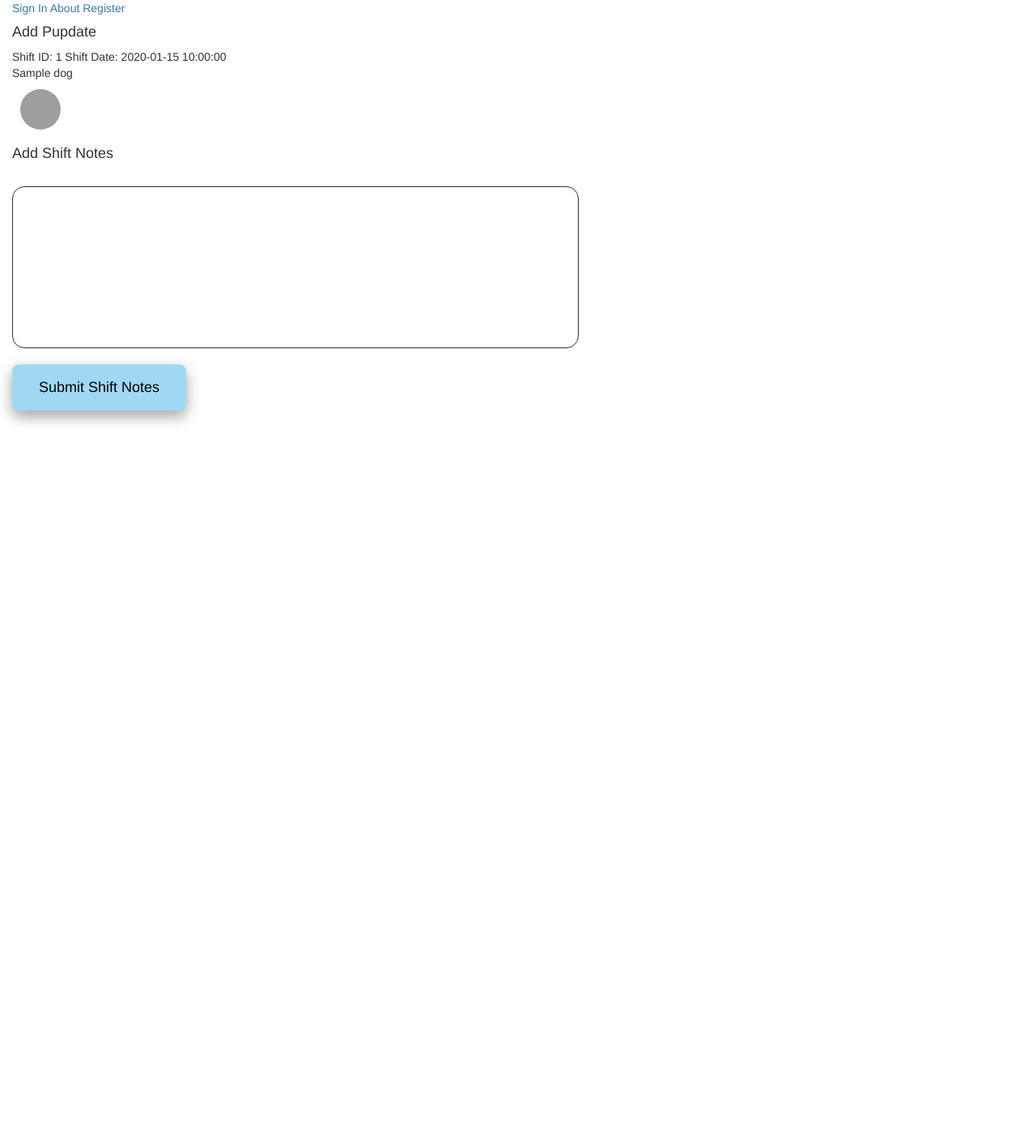
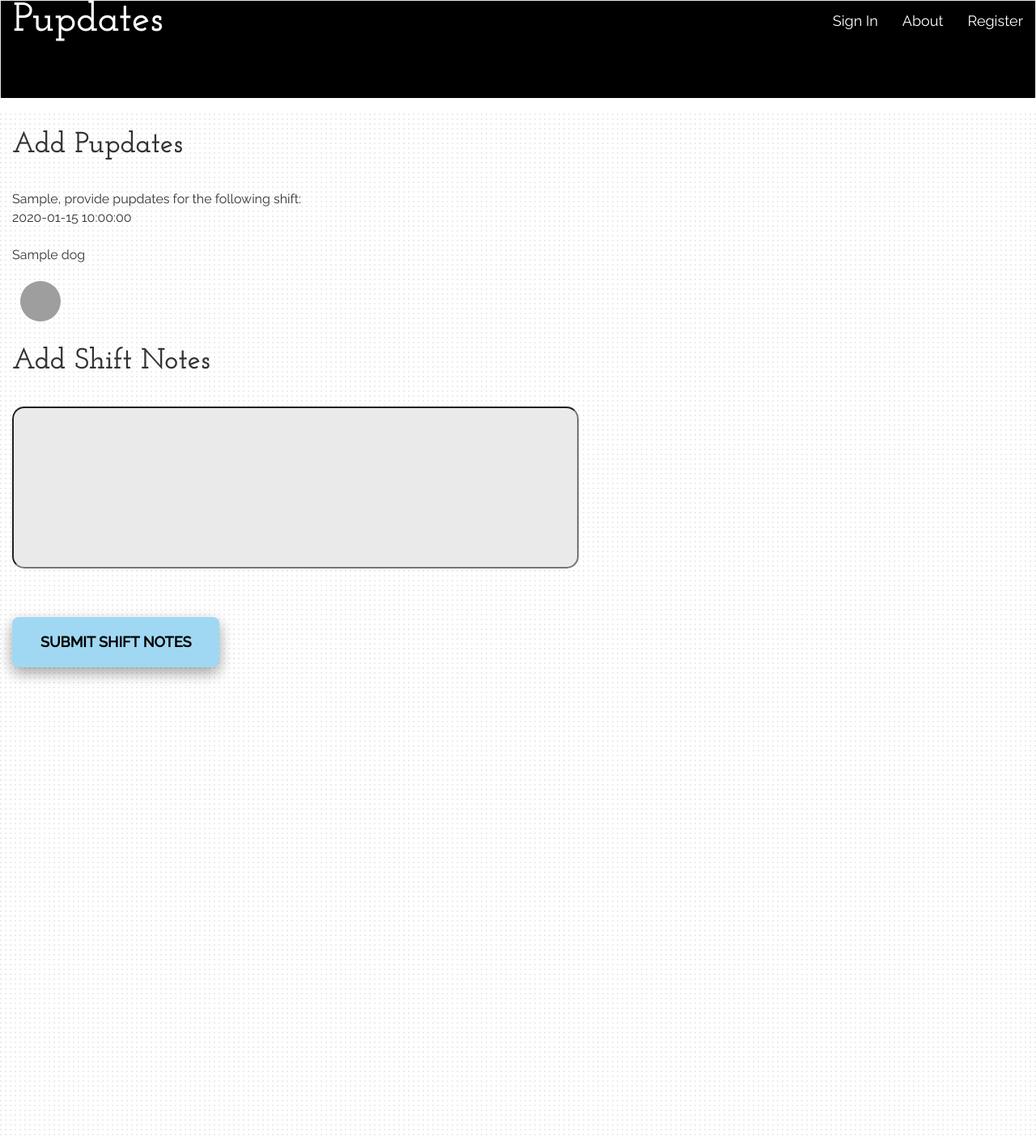
Before and after one commit to laura-mahoney/The-Barn, a Flask app: template templates/addnotes.html in a window 1280 px wide. Shown: the whole page at 81% size. Before the commit the page ends 523 px from the top, so only its background shows below. Run offline with Flask 2, Linux system fonts and the light colour scheme; tables that the repository leaves empty hold one stand-in row (values such as "Sample post"); the template is opened without the code that fills it: values that come from a table or form of the project are taken from there, most other values are stand-ins (such as "Sample title", 1, 10 or a date in 2020); some libraries are stand-ins or nearby versions; grey boxes are pictures that could not be loaded.

Commit message:
made changes to styles

```diff
--- a/server.py
+++ b/server.py
@@ -12,20 +12,6 @@ from datetime import datetime, time, date
 from sqlalchemy import desc
 from json import loads
 
-""" facebook authentication """
-
-# APP_ID = os.environ['APP_ID']
-# APP_SECRET = os.environ['APP_SECRET']
-# authorization_base_url = 'https://www.facebook.com/dialog/oauth'
-# token_url =  'http://graph.facebook.com/oauth/access_token'
-# redirect_uri = 'https://localhost:5000/process_login'
-
-
-# facebook = OAuth2Session(APP_ID, redirect_uri=redirect_uri)
-# facebook = facebook_compliance_fix(facebook)
-
-# os.environ['OAUTHLIB_INSECURE_TRANSPORT'] = '1'
-
 app = Flask(__name__)
 
 app.secret_key = "hghghghg"
@@ -33,17 +19,7 @@ app.secret_key = "hghghghg"
 app.config['TEMPLATES_AUTO_RELOAD'] = True
 app.config['SEND_FILE_MAX_AGE_DEFAULT'] = 0
 
-# assets = Environment(app)
-
 app.jinja_env.undefined = StrictUndefined
-# assets.url = app.static_url_path
-# app.config['ASSETS_DEBUG'] = True
-
-
-# def save_created_state(state):
-#     pass
-# def is_valid_state(state):
-#     return True
 
 
 #routes
@@ -56,43 +32,11 @@ def index_page():
 
     return render_template("homepage.html")
 
-# @app.route('/login')
-# def login():
-#     """ Loggin In With Facebook"""
-#     authorization_url, state = facebook.authorization_url(authorization_base_url)
-#     print 'Please authorize', authorization_url
-
-#     return redirect(authorization_url, code=302)
-
-
 @app.route('/register', methods=["GET"])
 def register_form():
     """ Show form for user signup."""
 
     return render_template("register_form.html")
-
-
-# @app.route('/process_login')
-# def facebook_auth():
-#"""Process login with facebook """
-
-#     error = request.args.get('error', '')
-#     if error:
-#         return "Error: " + error
-
-#     state = request.args.get('state', '')
-
-#     if not is_valid_state(state):
-#         abort(403)
-#     code = request.args.get('code')
-#     print 20 * '*'
-#     print code
-
-#     facebook.fetch_token(token_url, APP_SECRET=APP_SECRET, authorization_response="http://localhost:5000/process_login?code="+code+"&state"+state)
-
-#     r = facebook.get('https://graph.facebook.com/me?')
-#     return render_template('base.html', content=r.content)
-
 
 
 @app.route('/register', methods=['POST'])
@@ -140,8 +84,6 @@ def sign_in_process():
         return redirect("/sign_in")
 
     session["crew_id"] = crew.crew_id
-    # Barncrew.query.get(session["crew_id"])
-
 
     shift_id = Shift.query.all()
     all_crew = Barncrew.query.all()
@@ -150,8 +92,6 @@ def sign_in_process():
     recent_notes = Shift.query.get(recent_shift)
 
     recent_dogshifts = Dogshift.query.filter(Dogshift.shift_id==recent_shift).all() #query for all of the pupdates of this shift id
-
-    # previous_dogshift = Dogshift.query.get(recent_shift-1).all()
 
     flash("Logged in")
     return render_template("barn.html", crew=crew, dogs=dogs, all_crew=all_crew, shift_id=shift_id, recent_notes=recent_notes, recent_dogshifts=recent_dogshifts)
@@ -163,14 +103,11 @@ def logged_in():
     crew = Barncrew.query.get(session['crew_id'])
     dogs = db.session.query(Dog).all()
 
-    #shift_id = Shift.query.all()
     all_crew = Barncrew.query.all()
     recent_shift = Shift.query.order_by(Shift.date_time.desc()).first().shift_id#query for most recent notes by date and time
     recent_notes = Shift.query.get(recent_shift)
 
     recent_dogshifts = Dogshift.query.filter(Dogshift.shift_id==recent_shift).all() #query for all of the pupdates of this shift id
-
-    # previous_dogshift = Dogshift.query.filter(Dogshift.shift_id==(recent_shift-1)).all()
 
     return render_template("barn.html", crew=crew, dogs=dogs, all_crew=all_crew, recent_notes=recent_notes, recent_dogshifts=recent_dogshifts)
 
@@ -288,8 +225,6 @@ def post_notes():
     shift = Shift.query.get(shift_id)
     shift.notes = request.form.get('notes')
 
-    # shift_id = Shift.query.get(session['shift_id']) #querying databse for shift_id stored in session
-
     db.session.commit()
 
     flash("You've added general barn notes!")
@@ -330,9 +265,6 @@ def get_reports():
     #querying for the current dog's playmates
     dog_playmates = Dogplaymates.query.filter_by(dog_id=current_id).all()
 
-    #alll of the dog objects
-    # dogs = db.session.query(Dog).all()
-
     #query for dogshifts of this dog to get scores of the current dog
     dsids = []
 
@@ -347,16 +279,16 @@ def get_reports():
         scores.append(dogscore.score)
 
     #get the averages of all the scores
-    averages = {'wait': 0, 'sit': 0, 'down': 0, 'drop': 0, 'leaveit': 0, 'shake': 0, 'stay': 0}
+    averages = {'Wait': 0, 'Sit': 0, 'Down': 0, 'Drop': 0, 'Leave It': 0, 'Shake': 0, 'Stay': 0}
 
     for item in scores:
-        averages['wait']=averages['wait']+int(item[0])
-        averages['sit']=averages['sit']+int(item[1])
-        averages['down']=averages['down']+int(item[2])
-        averages['drop']=averages['drop']+int(item[3])
-        averages['leaveit']=averages['leaveit']+int(item[4])
-        averages['shake']=averages['shake']+int(item[5])
-        averages['stay']=averages['stay']+int(item[6])
+        averages['Wait']=averages['Wait']+int(item[0])
+        averages['Sit']=averages['Sit']+int(item[1])
+        averages['Down']=averages['Down']+int(item[2])
+        averages['Drop']=averages['Drop']+int(item[3])
+        averages['Leave It']=averages['Leave It']+int(item[4])
+        averages['Shake']=averages['Shake']+int(item[5])
+        averages['Stay']=averages['Stay']+int(item[6])
 
     if len(scores)>1:
         for key in averages:
@@ -372,26 +304,27 @@ def get_reports():
                     {
                         "data": averages.values(),
                         "backgroundColor": [
-                            "#70ffca",
-                            "#70ffca",
-                            "#70ffca",
-                            "#70ffca",
-                            "#70ffca",
-                            "#70ffca",
-                            "#70ffca",
-                            "#70ffca",
+                            "#96FFF3",
+                            "#96D7FF",
+                            "#96A2FF",
+                            "#96FFBF",
+                            "#A2FF96",
+                            "#8BFCE6",
+                            "#A1BFFF"
                         ],
                         "hoverBackgroundColor": [
-                            "#FF6384",
-                            "#36A2EB",
+                            "#C0C2C0",
+                            "#C0C2C0",
+                            "#C0C2C0",
+                            "#C0C2C0",
+                            "#C0C2C0",
+                            "#C0C2C0",
+                            "#C0C2C0"
                         ]
 
                     }]
         }
 
-    print averages['wait']
-    print averages['sit']
-    print averages['shake']
 
     #a list of all the current dog's dog friend ids, not unique
     dog_friends_ids = []
@@ -399,15 +332,6 @@ def get_reports():
     for friends in dog_playmates:
         dog_friends_ids.append(friends.play_mate1)
         dog_friends_ids.append(friends.play_mate2)
-
-    #counts the frequency of a dog friendship
-    # dog_frequency={}
-
-    # for friends in dog_friends_ids:
-    #     if friends in dog_frequency:
-    #         dog_frequency[friends] += 1
-    #     else:
-    #         dog_frequency[friends] = 1
 
 
     #this initializes the first index of the node list as a dictionary with nodes and sources defined as the current dog's dog name
--- a/static/css/thebarn.css
+++ b/static/css/thebarn.css
@@ -1,8 +1,28 @@
+
+.nav, .navbar, .navbar-default, .navbar-default, .container-fluid {
+  background-color: black;
+  color: white;
+  border-radius: 0px;
+  font-size: 18px;
+  height: 120px;
+  font-family: 'Raleway', sans-serif;
+}
+
+.navbar-default .navbar-brand {
+  color: white;
+  font-size: 50px;
+  font-family: 'Josefin Slab', serif;
+
+}
+
+.navbar-default .navbar-nav>li>a {
+  color: white;
+
+}
 
 .mainBoard{
   padding: 50px;
 }
-
 
 #dogPictures{
   padding: 50px;
@@ -36,26 +73,30 @@
 .container {
   margin: 0;
   width: 100%;
+  background-image: url("subtle_dots_@2X.png");
+  padding-bottom: 500px;
+
 
 }
 
 .textbox {
   height: 200px;
   width: 700px;
-  border: 1px solid;
+  background-color: #eaeaea;
   border-radius: 15px;
+
 }
 
 .pupdatebox {
-  height: 50px;
-  width: 150px;
-  border: 1px solid;
+  height: 150px;
+  width: 400px;
+  background-color: #eaeaea;
   border-radius: 15px;
 }
 
 #submitButton {
     background-color: #a0d8f3;
-    border: #a0d8f3 1px solid;
+    border: #a0d8f3 3px solid;
     color: black;
     padding: 15px 32px;
     text-align: center;
@@ -64,20 +105,24 @@
     font-size: 18px;
     border-radius: 8px;
     box-shadow: 0 8px 16px 0 rgba(0,0,0,0.2), 0 6px 20px 0 rgba(0,0,0,0.19);
-
+    font-family: 'Raleway', sans-serif;
+    font-weight: bold;
 }
 
 #pupdateButton {
-    background-color: #a0d8f3;
-    border: #a0d8f3 1px solid;
+    background-color: #A2FF96;
+    border: #A2FF96 3px solid;
     color: black;
-    padding: 15px 32px;
+    padding: 6px 14px;
     text-align: center;
     text-decoration: none;
     display: inline-block;
     font-size: 18px;
     border-radius: 8px;
     box-shadow: 0 8px 16px 0 rgba(0,0,0,0.2), 0 6px 20px 0 rgba(0,0,0,0.19);
+    font-family: 'Raleway', sans-serif;
+    font-weight: bold;
+
 }
 
 #submitButton:hover {
@@ -88,76 +133,29 @@
   background-color: white;
 }
 
+.formHeadings {
+  font-family: 'Josefin Slab', serif;
+  font-size: 18px;
+}
 
-
-/*#dogp1   {
-    float: left;
-
+#comChart{
+  display: block;
+  margin: auto;
+  width: 40%;
 
 }
 
-#dogp2   {
-    float: left;
+.dogCommandsGraph {
+  max-height: 550px;
+  max-width: 650px;
+  align-content: center;
 
 }
-
-#dogp4   {
-    float: left;
-
-}
-
-#dogp5   {
-    float: left;
-
-}
-
-#dogp7   {
-    float: left;
-
-}
-
-#dogp8   {
-    float: left;
-
-}
-
-#dogp10   {
-    float: left;
-
-}
-
-#dogp11   {
-    float: left;
-
-}
-
-
-#dogp13   {
-    float: left;
-
-}
-
-#dogp14   {
-    float: left;
-
-}
-*/
-
-.node {
-      fill: #ccc;
-      stroke-width: 2px;
-    }
 
 .link {
       stroke: #777;
       stroke-width: 3px;
     }
-text {
-      fill: #000;
-      font: 10px sans-serif;
-      pointer-events: none;
-    }
-
 
 
 .miniDogPicture   {
@@ -169,7 +167,20 @@ text {
     vertical-align: top;
 }
 
+.dogNames{
+  font-family: 'Raleway', sans-serif;
+  font-size: 16px;
 
+}
+
+.pupdateForm, .dogForm, .subText{
+  font-family: 'Raleway', sans-serif;
+  font-size: 16px;
+}
+
+.icon{
+
+}
 
 .dogIntakeProfile {
   vertical-align: top;
--- a/static/js/dog-shift.js
+++ b/static/js/dog-shift.js
@@ -4,50 +4,6 @@
 
 
 $(document).ready(function(){
-
-// var proclicks = 0;
-// //this function shows and hides the intake information for a given dog on the barn page
-// function showIntakeData(evt){
-//     $('.dogIntakeProfile').hide();
-
-//     var allDogs = [1,2,3,4,5,6,7,8,9,10,11,12,13,14,15];
-//     var thisDog = evt.target.attributes['data-dog'].value;
-
-//     for(var i = 0; i<=allDogs.length; i++){
-//         if(i != thisDog){
-//             $("#dogp" + i).fadeTo("slow", 0.33)
-//         };
-//     };
-
-//     var currentDogProfile = evt.target.attributes['data-dog'].value;
-
-//     if(proclicks%2 == 0){
-//         $('.dogIntakeProfile').hide();
-//         $("#" + currentDogProfile).show();
-//         $(".dogFriendGraph").show();
-//         $(".dogCommandsGraph").show();
-//         proclicks = proclicks + 1;
-
-//     } else {
-//         $("#" + currentDogProfile).hide();
-//         proclicks = proclicks + 1;
-//         $('.dogPicture').fadeTo("fast", 1);
-//         $(".dogFriendGraph").hide();
-//         $(".dogCommandsGraph").hide();
-//     };
-
-
-// }
-
-// $(".dogPicture").on("click", showIntakeData);
-
-// Kennel ID: {{ dog.kennel_id }}<br>\
-// Breed: {{ dog.breed }}<br>\
-// Gender: {{ dog.gender }}<br>\
-// Altered: {{ dog.altered }}<br>\
-// Age: {{ dog.age }}<br>\
-// Intake Date: {{ dog.intake_date }}<br>\
-// <br>\
 
 var proclicks = 0;
 
@@ -82,14 +38,18 @@ function dataShown(results){
         }
 
         $("#intakeData").html("<p>" +
-        "Name:" + results.name +"<br>" +
-        "Kennel:" + results.kennel +"<br>" +
-        "Breed:" + results.breed +"<br>" +
-        "Gender:" + results.gender + "<br>" +
-        "Altered:" + results.altered + "<br>" +
-        "Age:" + results.age + "<br>" +
-        "Intake Date:" + results.intakedate + "<br>" +
-        "Latest Pupdate:" + results.recentnotes + "</p>");
+        "Intake Data" + "<br>" + "<br>" +
+        "Name:  " + results.name +"<br>" +
+        "Latest Pupdate:  " + results.recentnotes + "<br>" +
+        "<br>" +
+        "Kennel:  " + results.kennel +"<br>" +
+        "Breed:  " + results.breed +"<br>" +
+        "Gender:  " + results.gender + "<br>" +
+        "Altered:  " + results.altered + "<br>" +
+        "Age:  " + results.age + "<br>" +
+        "Intake Date:  " + results.intakedate + "<br>" +
+        "<br>" +
+        "<br>" + "Playmate and Behavioral Skills Graphs" + "</p>");
     };
 
 }
@@ -114,12 +74,26 @@ function makeCommandsGraph(data){
             type: 'bar',
             data: data.command_data,
             options: {
+                    legend: {
+                        display: false
+                            },
                     scales: {
                         yAxes: [{
                             ticks: {
-                                beginAtZero:true
+                                beginAtZero:true,
+                                fontSize: 18,
+                                fontFamily: "Raleway"
+
                                     }
-                                }]
+                                }],
+                        xAxes: [{
+                            ticks: {
+                                fontSize: 18,
+                                fontFamily: "Raleway"
+
+                            }
+                        }]
+
                             }
                         }
           });
@@ -144,22 +118,6 @@ function checkPlaymates(evt){
     $.post("/reports.json", currentDogId, playmatesReceived);
 
 };
-
-/*
-$(".dogPicture").on('click', handleClick;
-
-function handleClick()
-{
-    // Get the current clicked picture.
-    // If currentItem matches clicked item, return... do nothing
-    // If nothing clicked, clear current item
-    // Save the current click as current item
-    // Load new data
-
-
-}
-
-*/
 
 $(".dogPicture").on('click', checkPlaymates);
 
@@ -225,24 +183,4 @@ function addPupdates(evt){
 
 $(".pupdateForm").submit(addPupdates);
 
-
-
-
-
-// //an AJAX get request that calculates all scores of dogs and displays number
-// function displayCommandsScore(){
-
-//     $.get()
-// };
-
-
-
-
-// //an AJAX get request that reports all actvities over a week for a specific dog
-// function reportCommandsScore(){
-//     return true
-// };
-
-
-
 });
--- a/templates/addnotes.html
+++ b/templates/addnotes.html
@@ -1,23 +1,31 @@
 {% extends 'base.html' %}
 {% block content %}
+<div class="formHeadings">
+    <h1>Add Pupdates</h1><br>
+</div>
 
-<h4>Add Pupdate</h4>
 <script src="https://code.jquery.com/jquery.js" type="text/javascript"></script>
-Shift ID: {{ shift_id }}
-Shift Date: {{ new_shift.date_time }}
+
+<div class="subText">
+    {{ crew.fname }}, provide pupdates for the following shift: <br>{{ new_shift.date_time }}<br><br>
+</div>
 
 {% for dog in dogs %}
-  <div>
-  <p class="dogNames" data-dog="{{ dog.dog_id }}">{{ dog.dog_name }}
-  <img src= "static/images/{{ dog.dog_name }}.jpg" id="miniDogp{{ dog.dog_id }}" class="miniDogPicture"></p>
-  </div>
-  <div>
-     <img src= "static/images/bone.png" id="{{ dog.dog_id }}bone" style="display: none;">
-  </div>
+    <div class="dogNames">
+        <p data-dog="{{ dog.dog_id }}">{{ dog.dog_name }}</p>
+    </div>
 
-  <div class="dogForm" id="{{ dog.dog_id }}" style="display: none;">
+    <div>
+        <img src= "static/images/{{ dog.dog_name }}.jpg" class="miniDogPicture" id="miniDogp{{ dog.dog_id }}">
+    </div>
+
+    <div class="icon">
+        <img src= "static/images/bone.png" id="{{ dog.dog_id }}bone" style="display: none;">
+    </div>
+
+    <div class="dogForm" id="{{ dog.dog_id }}" style="display: none;">
 <!-- this page will provide a form for daily shift entries, the intake information will eventually include playmates -->
-{{ crew.fname }}, provide a pupdate for {{ dog.dog_name }}<br>
+<br>
 
 <!-- the form will submit data to database about the dogs activities per shift -->
 <form class="pupdateForm" action="/dog/notes" method="POST">
@@ -143,7 +151,9 @@ Shift Date: {{ new_shift.date_time }}
     <br>
     <input type="text" class="pupdatebox" name="pupdatenotes">
     <br>
+    <br>
     <input type="submit" id="pupdateButton" value="Submit Pupdate">
+    <br>
     <br>
 
     <input type="hidden" name="shift-id" value={{ shift_id }}>
@@ -152,12 +162,17 @@ Shift Date: {{ new_shift.date_time }}
 </div>
 {% endfor %}
 
-<h4>Add Shift Notes</h4><br>
-
+<div class="formHeadings">
+    <h1>Add Shift Notes</h1><br>
+</div>
 <form action="/submitnotes" id="generalNotes" method="POST">
     <input type="text" class="textbox" name="notes"><br>
     <input type="hidden" name="shift-id" value={{ shift_id }}><br>
-    <input type="submit" id="submitButton" value="Submit Shift Notes"><br>
+    <br>
+    <br>
+    <input type="submit" id="submitButton" value="SUBMIT SHIFT NOTES"><br>
+    <br>
+    <br>
 </form>
 <br>
 <br>
--- a/templates/base.html
+++ b/templates/base.html
@@ -4,27 +4,39 @@
     <title></title>
     <link href="https://maxcdn.bootstrapcdn.com/bootstrap/3.3.7/css/bootstrap.min.css" rel="stylesheet">
     <link href="/static/css/thebarn.css" rel="stylesheet">
+    <link href="https://fonts.googleapis.com/css?family=Josefin+Slab:600,700|Raleway:400,500" rel="stylesheet">
 </head>
 
 <body>
+<nav class="navbar navbar-default">
         <div class="container-fluid">
-
+            <div class="navbar-header">
+                <a class="navbar-brand" href="#">Pupdates</a>
+            </div>
+            <div id="navbar">
+                <ul class="nav navbar-nav">
                     {% if "crew_id" in session %}
-        <a href="/thebarn">The Barn</a>
-        <a href="/calendar">Shift Calendar</a>
-        <a href="/logout">Logout</a>
+                    <li><a href="/thebarn">The Barn</a></li>
+                    <li><a href="/calendar">Shift Calendar</a></li>
+                    <li><a href="/logout">Logout</a></li>
                     {% else %}
-        <a href="/sign_in">Sign In</a>
-        <a href="about.html">About</a>
-        <a href="/register">Register</a>
+                </ul>
+                <ul class="nav navbar-nav navbar-right">
+                    <li><a href="/sign_in">Sign In</a></li>
+                    <li><a href="about.html">About</a></li>
+                    <li><a href="/register">Register</a></li>
                     {% endif %}
-
+                </ul>
     {% for flash in get_flashed_messages() %}
       {{ flash }}
     {% endfor %}
 
             </div>
+        </div>
+    </nav>
+
 <div class="container">
+
 
 
 
```
Also changed, not shown: other parts of static/css/thebarn.css (+21 -10 lines), templates/barn.html (+5 -4 lines), static/css/barn.jpg (added), static/css/subtle_dots_@2X.png (added), static/images/barn.jpg (added), 2 other files. Lines whose indentation alone changed are shown as unchanged.
